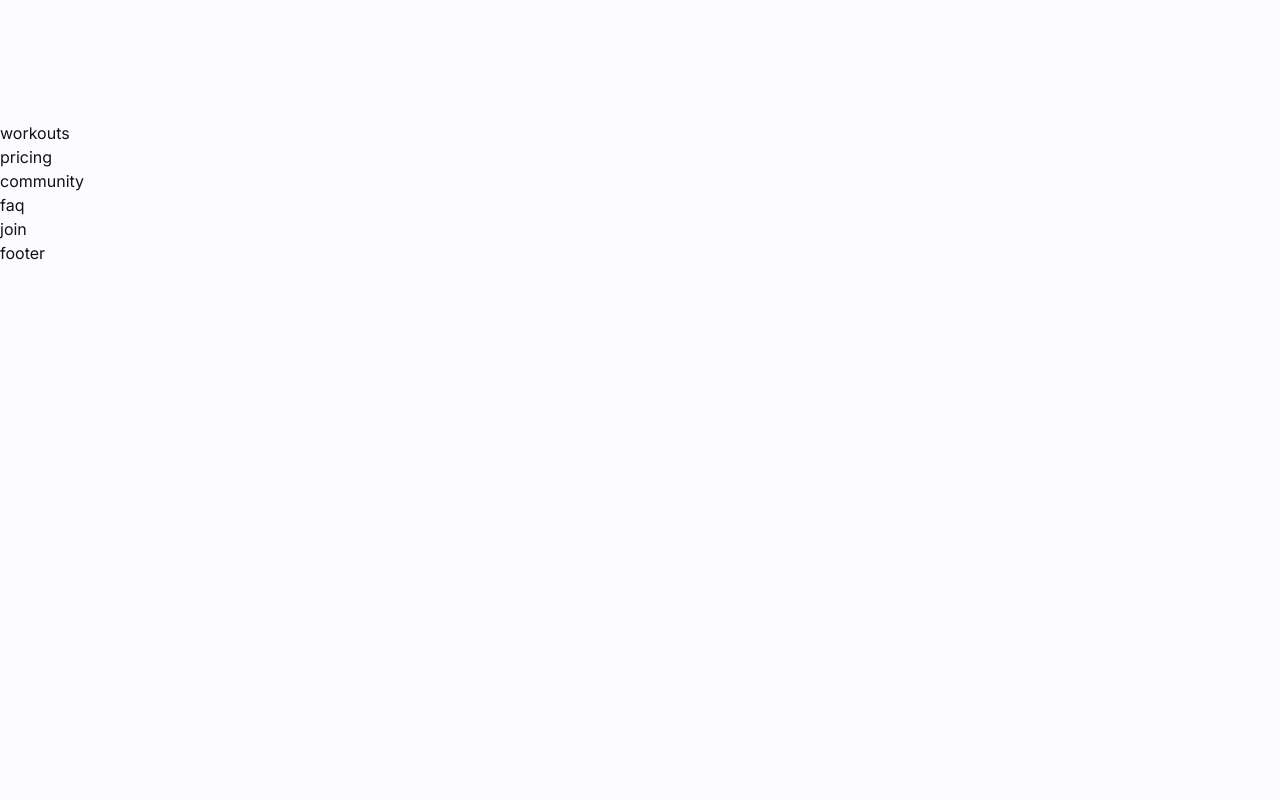
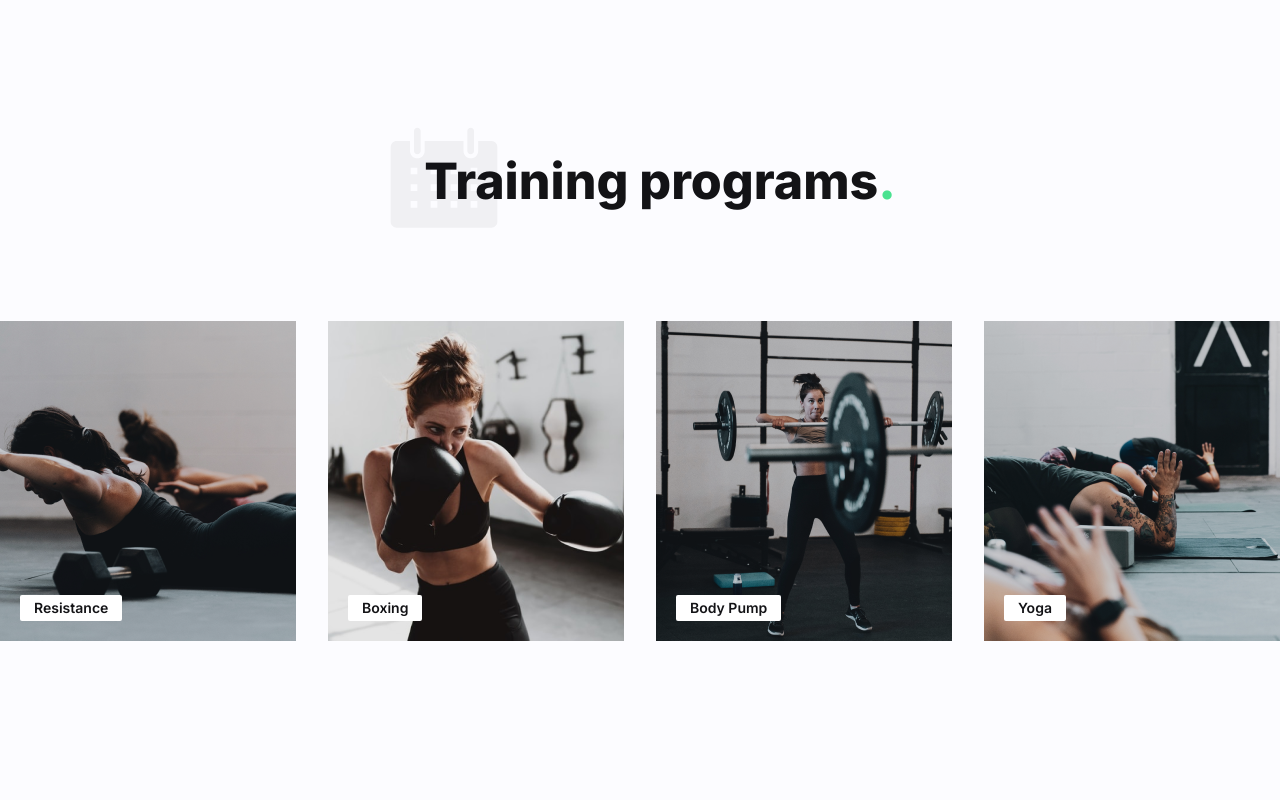
Before and after one commit to fajarfadillahh/gymme-fitness-react-tailwind, a React (Vite) app: page / in a window 1280 px wide. Shown: the part 1440-2240 px from the top of the page. Built offline with nearby package versions, Linux system fonts and the light colour scheme.

Commit message:
modified: Workouts components

```diff
--- a/src/components/WorkoutSlider.jsx
+++ b/src/components/WorkoutSlider.jsx
@@ -1,10 +1,62 @@
 import React from "react";
 
+// import swiper components
+import { Swiper, SwiperSlide } from "swiper/react";
+
+// import swiper modules
+import { Navigation } from "swiper";
+
+// import swiper styles
+import "swiper/css";
+import "swiper/css/navigation";
+import "../assets/styles/_workoutSlider.css";
+
+// import workouts data
+import { workouts } from "../data";
+
 const WorkoutSlider = () => {
+  // destructure workouts data
+  const { programs } = workouts;
+
   return (
-    <div>
-      <h1>workout slider</h1>
-    </div>
+    <Swiper
+      slidesPerView={2}
+      spaceBetween={32}
+      navigation={true}
+      breakpoints={{
+        768: {
+          slidesPerView: 3,
+        },
+        1024: {
+          slidesPerView: 4,
+        },
+      }}
+      modules={[Navigation]}
+      className="workoutSlider"
+    >
+      {programs.map((program, index) => {
+        // destructure program
+        const { image, name } = program;
+
+        return (
+          <SwiperSlide
+            key={index}
+            className="relative max-h-[320px] max-w-[320px]"
+          >
+            <img
+              src={image}
+              alt="program image"
+              className="h-full w-full object-cover"
+            />
+            <div className="absolute left-[20px] bottom-[20px] flex h-[26px] items-center rounded-[2px] bg-white px-[14px]">
+              <div className="font-primary text-sm font-semibold text-neutral-500">
+                {name}
+              </div>
+            </div>
+          </SwiperSlide>
+        );
+      })}
+    </Swiper>
   );
 };
 
--- a/src/components/Workouts.jsx
+++ b/src/components/Workouts.jsx
@@ -1,10 +1,35 @@
 import React from "react";
 
+// import workouts data
+import { workouts } from "../data";
+
+// import components
+import WorkoutSlider from "../components/WorkoutSlider";
+
 const Workouts = () => {
+  // destructure workouts data
+  const { icon, title } = workouts;
+
   return (
-    <div>
-      <h1>workouts</h1>
-    </div>
+    <section className="workouts section">
+      {/* workouts title */}
+      <div
+        className="section-title-group mx-auto max-w-[540px] px-4 lg:px-0"
+        data-aos="fade-up"
+        data-aos-delay="200"
+      >
+        <img src={icon} alt="workouts icon" />
+        <h2 className="h2 section-title">
+          {title}
+          <span className="text-primary-200">.</span>
+        </h2>
+      </div>
+
+      {/* workouts slide */}
+      <div data-aos="fade-up" data-aos-delay="300">
+        <WorkoutSlider />
+      </div>
+    </section>
   );
 };
 
```
